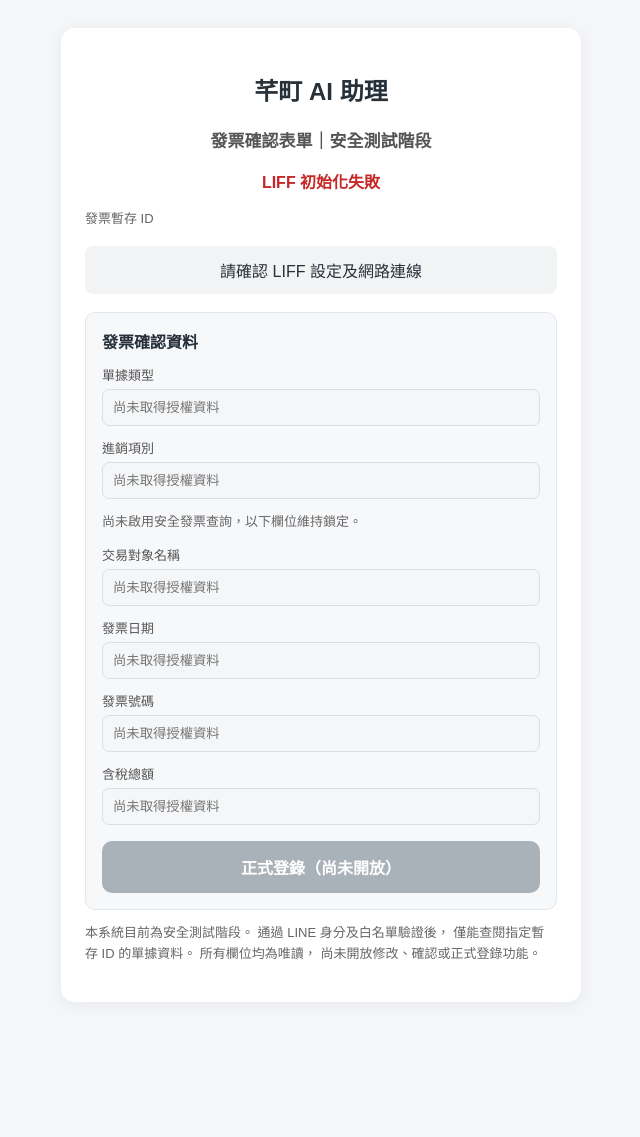
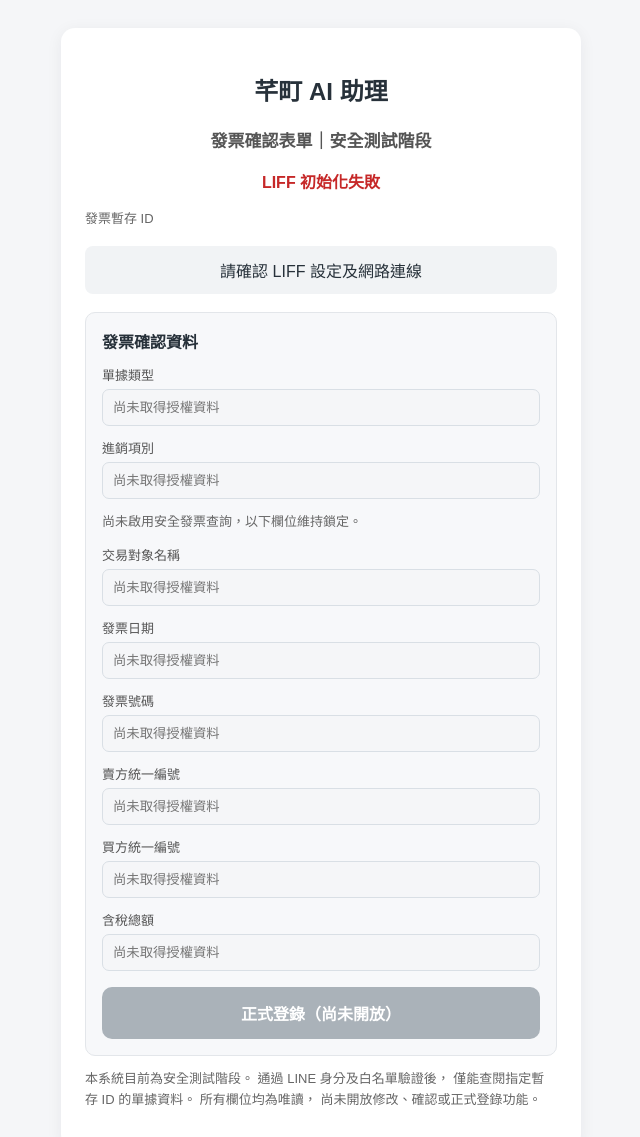
Before and after one commit to jacky50439-source/qianting-liff, a plain HTML site: page index.html in a window 1280 px wide. Shown: the whole page, without its empty margins (319-959 px from the left). Before the commit the page ends 1030 px from the top, so only its background shows below. Drawn offline with Linux system fonts and the light colour scheme.

Commit message:
Update index.html

```diff
--- a/index.html
+++ b/index.html
@@ -42,6 +42,15 @@
 <label>發票號碼
   <input id="invoiceNumber" disabled placeholder="尚未取得授權資料">
 </label>
+
+<label>賣方統一編號
+  <input id="vendorTaxId" disabled placeholder="尚未取得授權資料">
+</label>
+
+<label>買方統一編號
+  <input id="buyerTaxId" disabled placeholder="尚未取得授權資料">
+</label>
+
 
 <label>含稅總額
   <input id="invoiceAmount" disabled placeholder="尚未取得授權資料">
```
